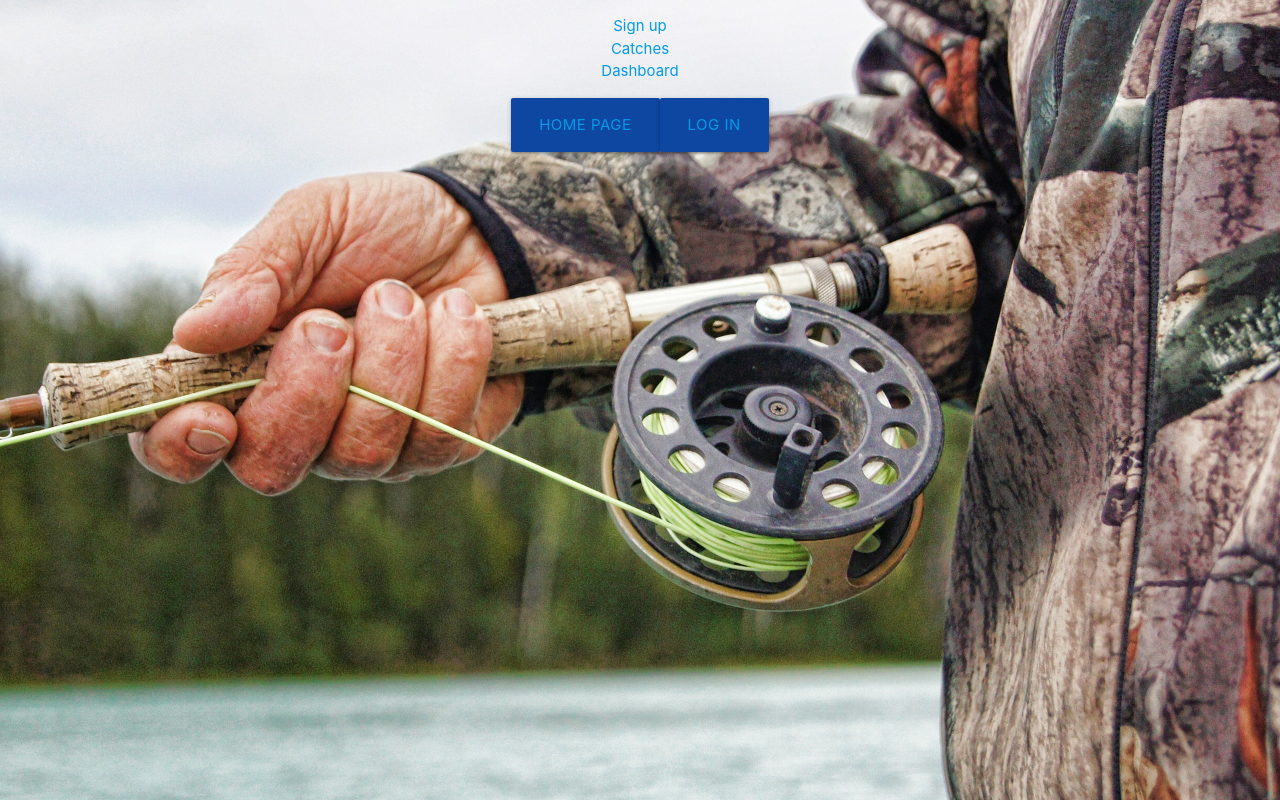
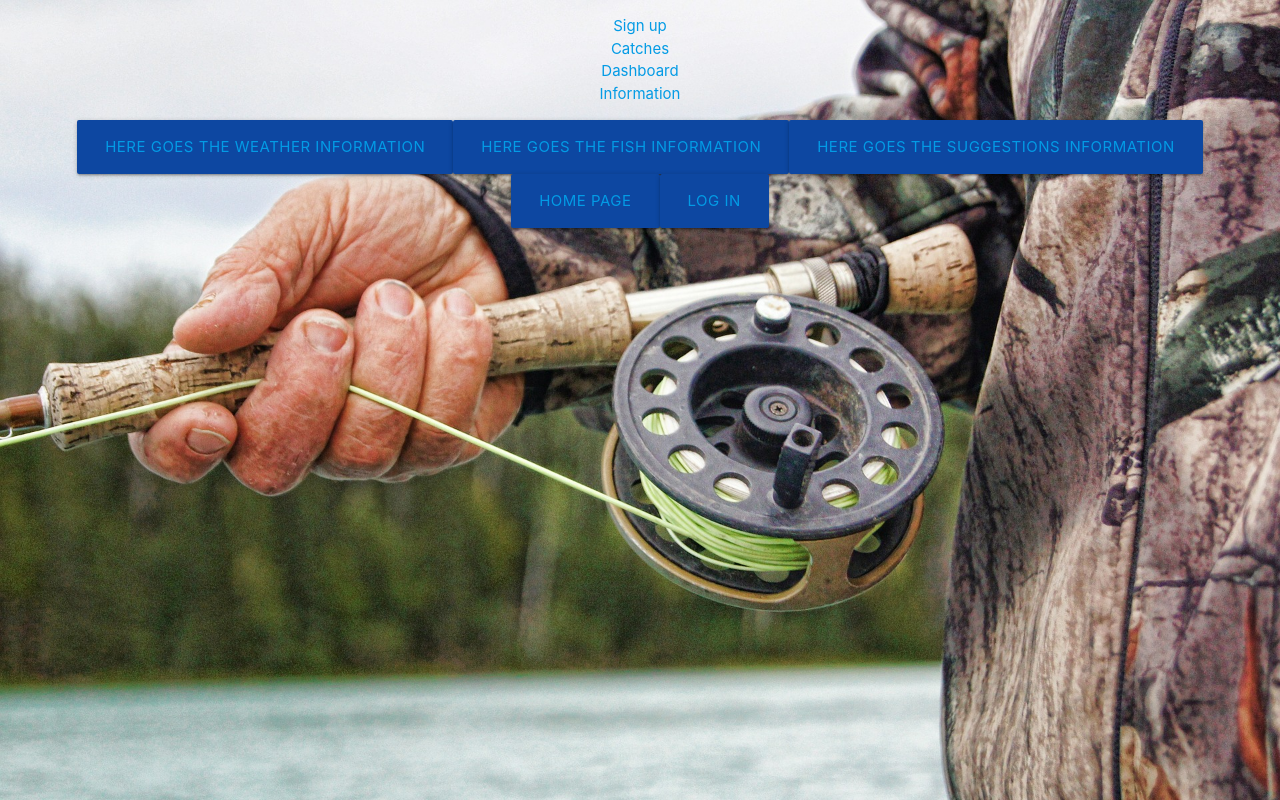
Before and after one commit to Codeheadsproject3/3, a React (Create React App) app in the folder my-app/: page /information in a window 1280 px wide. Built offline with nearby package versions, Linux system fonts and the light colour scheme.

Commit message:
created information link in react

```diff
--- a/my-app/src/App.js
+++ b/my-app/src/App.js
@@ -10,6 +10,8 @@ import './App.css';
 
 import Catch from './pages/Catch';
 import Dashboard from "./pages/Dashboard";
+import Information from "./pages/Information";
+
 
 
 function App(props) {
@@ -38,6 +40,10 @@ function App(props) {
           <li>
             <Link to="/dashboard">Dashboard</Link>
           </li>
+          <li>
+            <Link to="/information">Information</Link>
+          </li>
+
 
         </ul>
           <Route exact path="/" component={Home} />
@@ -45,6 +51,7 @@ function App(props) {
           <Route path="/signup" component={Signup} />
           <Route path="/catch" component={Catch} />
           <Route path="/dashboard" component={Dashboard} />
+          <Route path="/information" component={Information} />
 
           <PrivateRoute path="/admin" component={Admin} />
 
--- a/my-app/src/pages/Information.js
+++ b/my-app/src/pages/Information.js
@@ -1,10 +1,20 @@
 import React from 'react';
+import { BrowserRouter as Router, Link, Route } from "react-router-dom";
+
 
 const Information = () => {
     return (
-        <div>
-            <h1>Hey</h1>Hey
+    <div>
+        <div class="btn btn-large blue darken-4 white-text">
+            <Link to="#">Here goes the weather Information</Link>
         </div>
+        <div class="btn btn-large blue darken-4 white-text">
+            <Link to="#">Here goes the fish Information</Link>
+        </div>
+        <div class="btn btn-large blue darken-4 white-text">
+            <Link to="#">Here goes the suggestions Information</Link>
+        </div>
+    </div>
     );
 };
 
```
